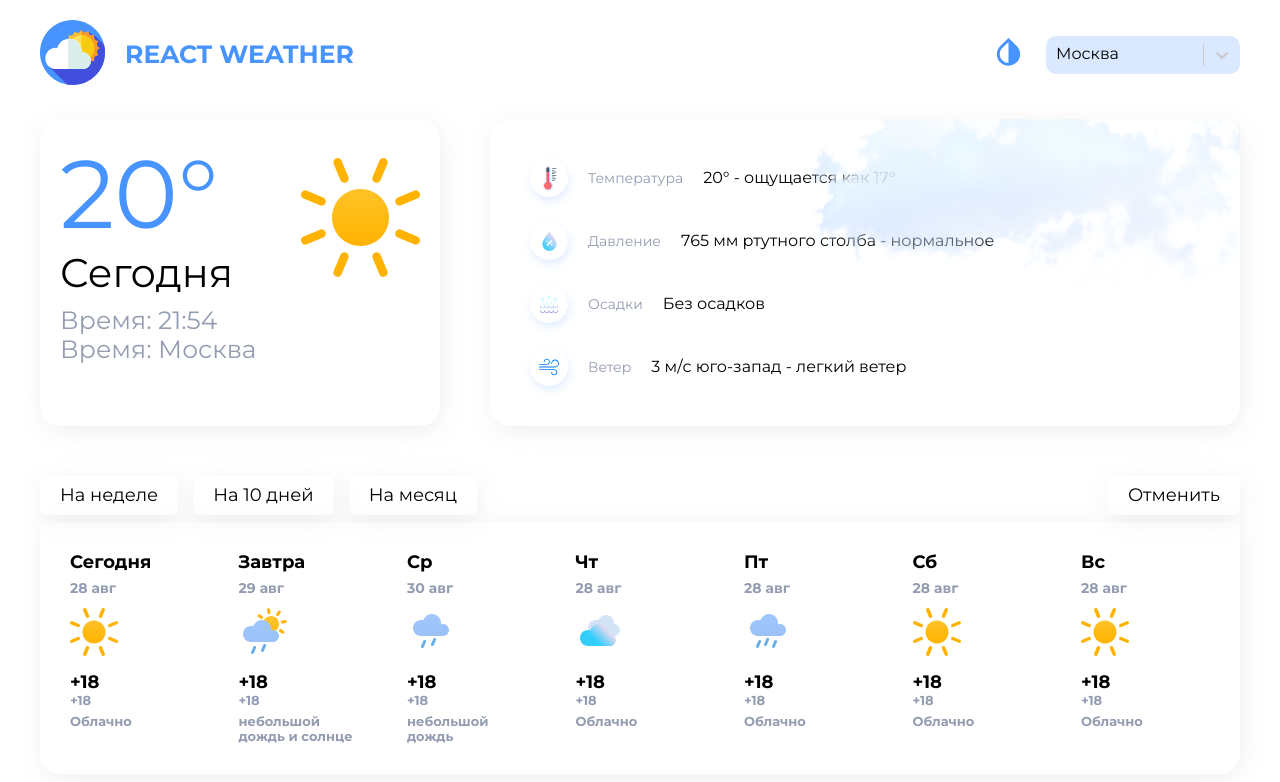
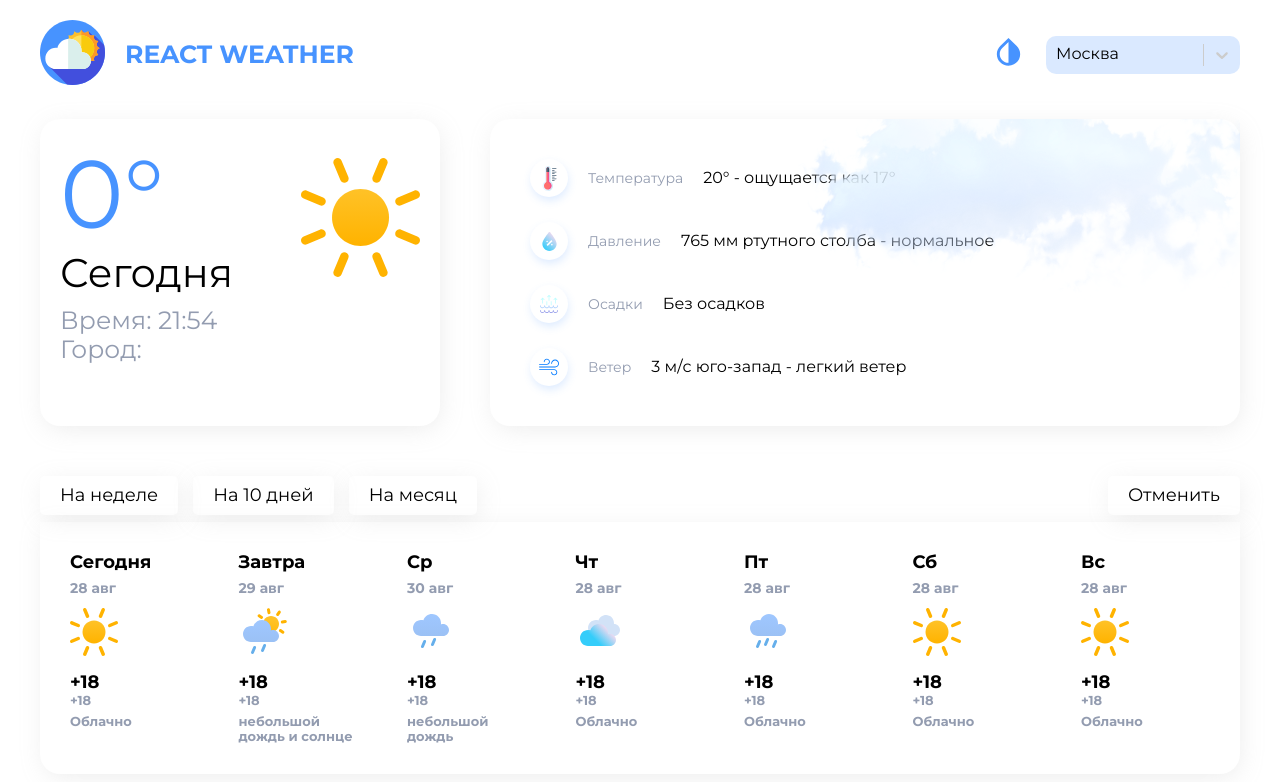
Before and after one commit to NinaDmitrieva/weather, a React (Create React App) app: page / in a window 1280 px wide. Shown: the top 782 px of the page. Built offline with nearby package versions, Linux system fonts and the light colour scheme; no server answers.

Commit message:
обработка ответа

```diff
--- a/src/axios/index.ts
+++ b/src/axios/index.ts
@@ -6,7 +6,7 @@ const api = axios.create({
 
 //перехватываем запрос к серверу,в конфиге меняем url, добавляем ключ из перем.окружения, возвращаем конфиг
 api.interceptors.request.use(config => {
-  config.url = config.url + '&appid=' + process.env.REACT_APP_API_KEY;
+  config.url = config.url + '&units=metric' + '&appid=' + process.env.REACT_APP_API_KEY;
   return config;
 });
 
--- a/src/pages/Home/Home.tsx
+++ b/src/pages/Home/Home.tsx
@@ -1,29 +1,30 @@
-import React, { useEffect } from 'react';
-import { useCustomDispatch } from '../../hooks/store';
-import { fetchCurrentWheather } from '../../store/thunks/fetchCurrentWheather';
-import { ThisDay } from './components/ThisDay/ThisDay/ThisDay';
-import { ThisDayInfo } from './components/ThisDayInfo/ThisDayInfo/ThisDayInfo';
-import { Days } from './Days/Days';
+import React, { useEffect } from "react";
+import { selectCurrentWeatherData } from '../../store/selectors';
+import { useCustomDispatch, useCustomSelector } from "../../hooks/store";
+import { fetchCurrentWheather } from "../../store/thunks/fetchCurrentWheather";
+import { ThisDay } from "./components/ThisDay/ThisDay/ThisDay";
+import { ThisDayInfo } from "./components/ThisDayInfo/ThisDayInfo/ThisDayInfo";
+import { Days } from "./Days/Days";
 
-import s from './Home.module.scss';
+import s from "./Home.module.scss";
 
 interface Props {}
 
 export const Home = (props: Props) => {
   const dispatch = useCustomDispatch();
-useEffect (()=>{
-  dispatch(fetchCurrentWheather('paris'))
-}, []);
+  const { weather } = useCustomSelector(selectCurrentWeatherData);
+
+  useEffect(() => {
+    dispatch(fetchCurrentWheather("paris"));
+  }, [dispatch]);
 
   return (
-
     <div className={s.home}>
       <div className={s.wrapper}>
-    <ThisDay />
+        <ThisDay weather={weather} />
         <ThisDayInfo />
       </div>
       <Days />
     </div>
-
-  )
+  );
 };
--- a/src/pages/Home/components/ThisDay/ThisDay/ThisDay.tsx
+++ b/src/pages/Home/components/ThisDay/ThisDay/ThisDay.tsx
@@ -1,22 +1,22 @@
 import React from "react";
 import { GlobalSvgSelector } from "../../../../../assets/icons/global/GlobalSvgSelector";
+import { Weather } from "../../../../../store/types/types";
 import s from './ThisDay.module.scss'
 
 interface Props {
-
+weather: Weather
 }
 
-export const ThisDay = (props: Props) => {
+export const ThisDay = ({weather}: Props) => {
 
     return (
       <div className={s.this_day}>
         <div className={s.top_block}>
-
           <div className={s.top_block_wrapper}>
-              <div className={s.this_temp}>20°</div>
+            <div className={s.this_temp}>{Math.floor(weather.main.temp)}°</div>
             <div className={s.this_day_name}>Сегодня</div>
           </div>
-          <GlobalSvgSelector id='sun'/>
+          <GlobalSvgSelector id="sun" />
         </div>
         <div className={s.bottom_block}>
           <div className={s.this_time}>
@@ -24,9 +24,9 @@ export const ThisDay = (props: Props) => {
           </div>
 
           <div className={s.this_city}>
-              Время: <span>Москва</span>
+            Город: <span>{weather.name}</span>
           </div>
         </div>
       </div>
-    )
+    );
 }
--- /dev/null
+++ b/src/store/selectors.ts
@@ -0,0 +1,4 @@
+import { RootState } from "./store";
+
+export const selectCurrentWeatherData = (state: RootState) =>
+  state.currentWeatherSliceReducer;
--- a/src/store/slices/currentWeatherSlice.ts
+++ b/src/store/slices/currentWeatherSlice.ts
@@ -13,8 +13,13 @@ type Response = {
   message: string;
 };
 
-const initialState = {
-  weather: {},
+const initialState: CurrentWeather = {
+  weather: {
+    main: {
+      temp: 0,
+    },
+    name: '',
+  },
   isLoading: false,
   response: {
     status: 0,
--- a/src/store/store.ts
+++ b/src/store/store.ts
@@ -1,12 +1,15 @@
 import { combineReducers, configureStore } from "@reduxjs/toolkit";
-import currentWeatherSlice from './slices/currentWeatherSlice';
+import currentWeatherSliceReducer from "./slices/currentWeatherSlice";
 
 const rootReducer = combineReducers({
-  currentWeatherSlice,
+  currentWeatherSliceReducer,
 });
 
 export const store = configureStore({
     reducer: rootReducer,
+      middleware: getDefaultMiddleware =>{return getDefaultMiddleware({
+          serializableCheck: false
+      });}
 });
 
 export type RootState = ReturnType<typeof rootReducer>;
```
Also changed, not shown: src/store/types/types.ts (+6 -1 lines). Lines whose indentation alone changed are shown as unchanged.
